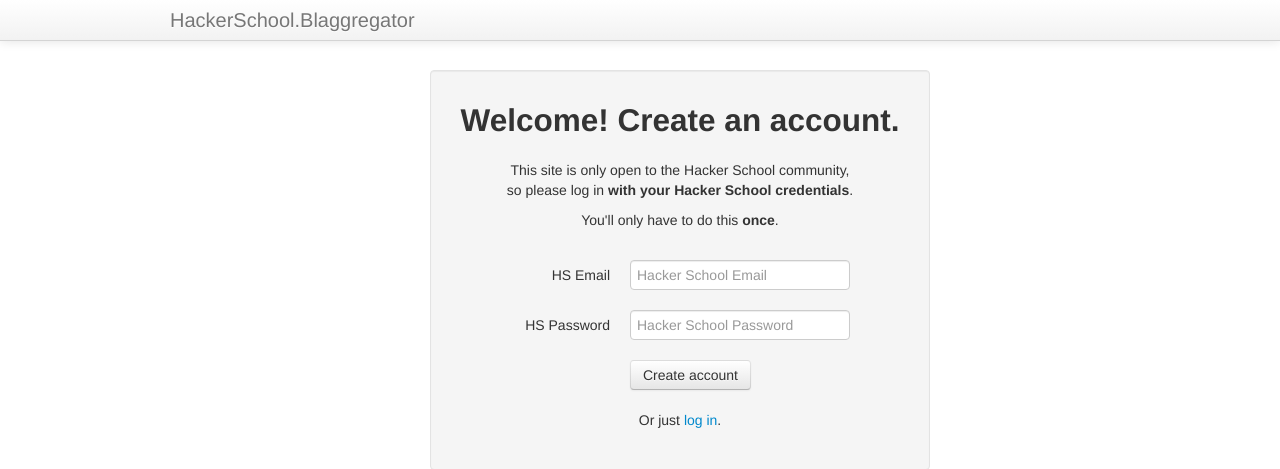
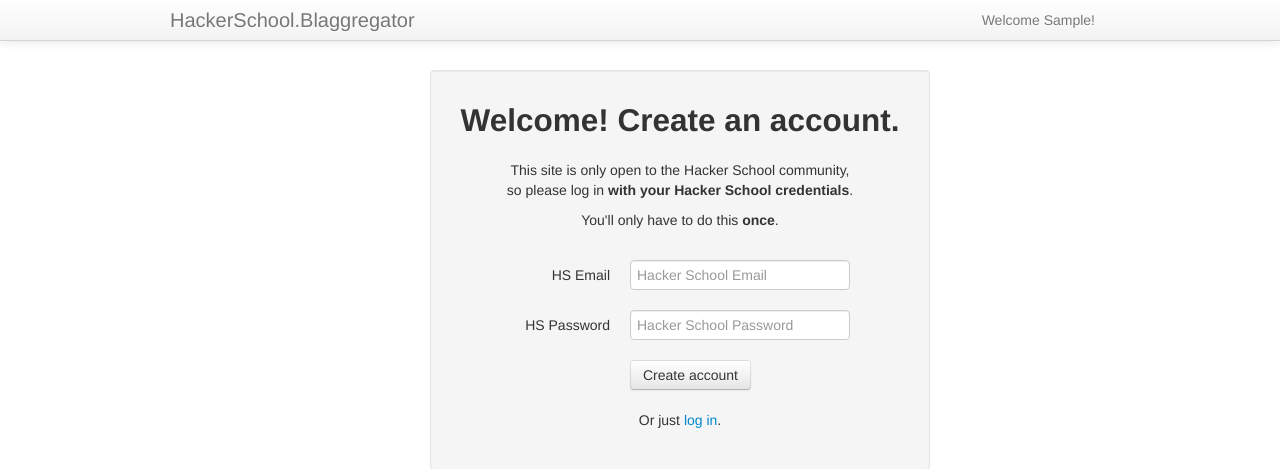
Before and after one commit to recursecenter/blaggregator, a Django app: page /create_account in a window 1280 px wide. Shown: the top 469 px of the page. Run offline with Django 3.2, Linux system fonts and the light colour scheme; the visitor is signed in with stand-in values (Sample User, id 1); parts of the project's set-up code (start-up, migrations or seed data) failed here and were passed over.

Commit message:
Fix 'Welcome Firstname' bug

```diff
--- a/home/templates/home/base.html
+++ b/home/templates/home/base.html
@@ -15,7 +15,7 @@
                 <a class="brand" href="#">HackerSchool.Blaggregator</a>
 
                 <ul class="nav pull-right">
-                    <!-- <li><a>Welcome{% if user.is_authenicated %} {% block firstName %}{% endblock firstName%}{% endif %}!</a></li> -->
+                    <li><a>Welcome{% if user.is_authenticated %} {% block firstName %}{% endblock firstName%}{% endif %}!</a></li>
                 </ul>
 
             </div>
```
